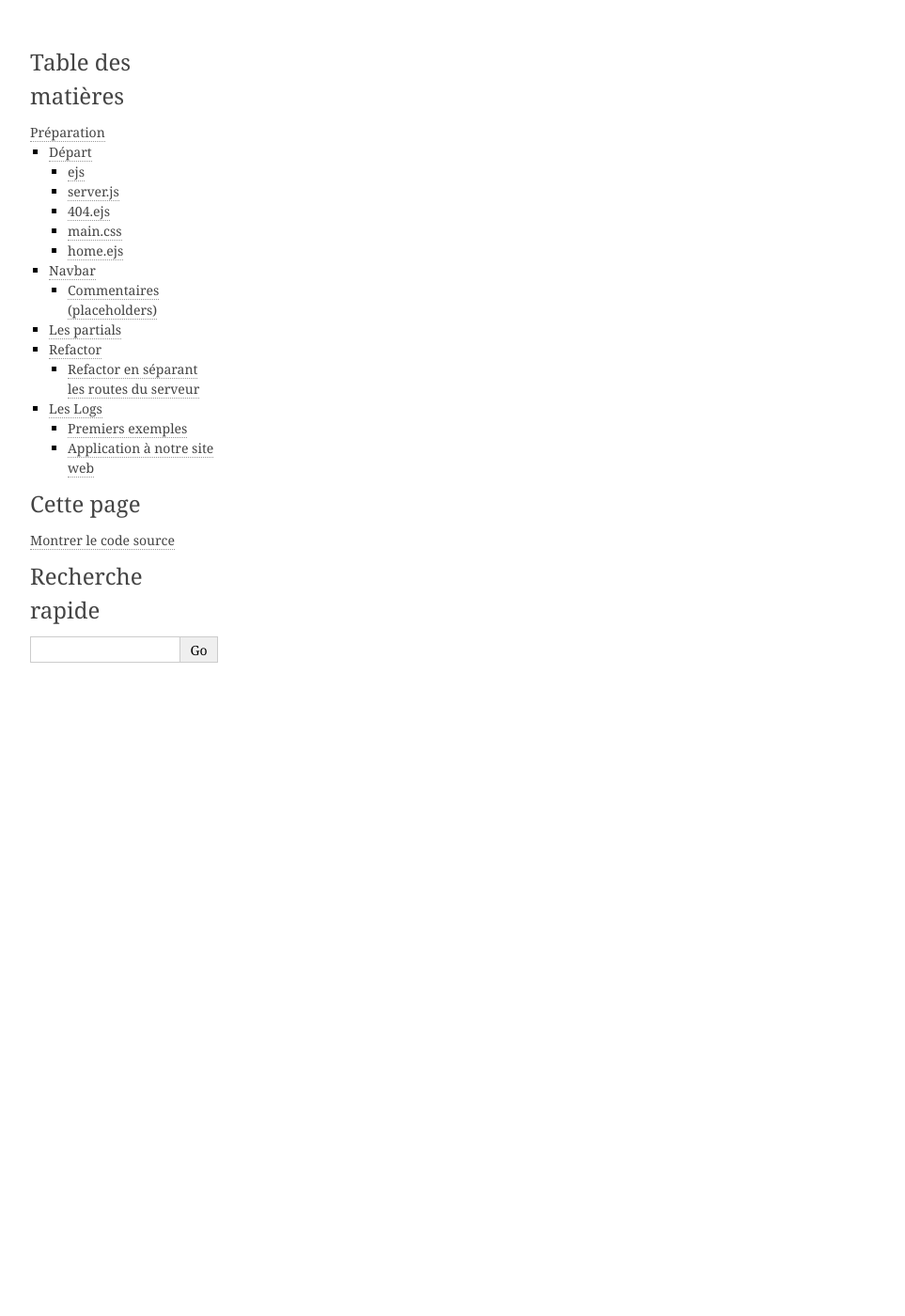
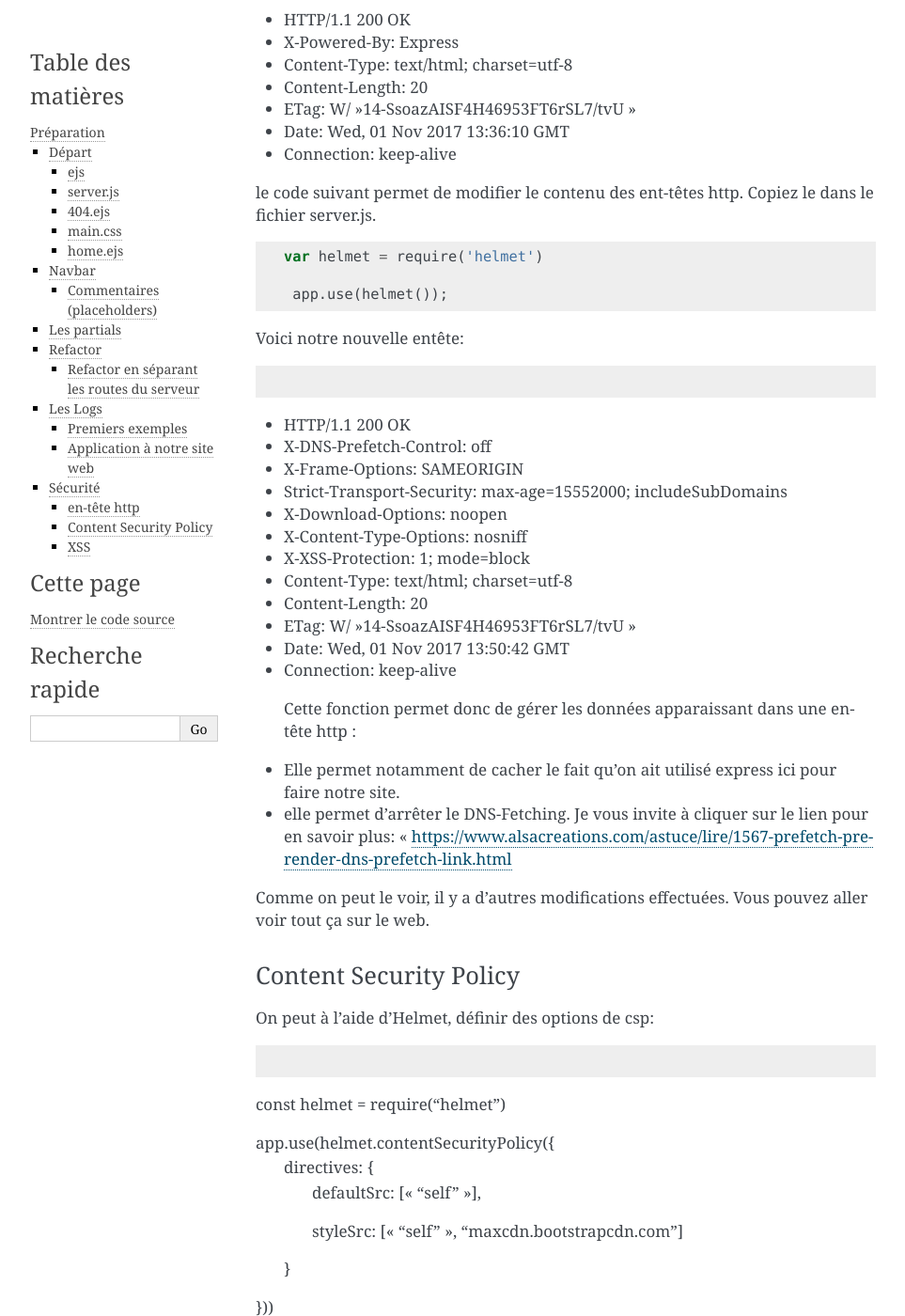
Before and after one commit to FrancoisBrucker/web_serveur, a Sphinx documentation site: the page built from source/cours_3_1_1_preparation.rst, in a window 1280 px wide and 1400 px high, scrolled down 14206 px. Shown: the whole window at 94% size, without its empty margins (148-1111 px from the left). Built offline with Sphinx 7.4.7, drawn with Linux system fonts in a browser that asks for light colours; some of the changed text lies outside the part shown.

Commit message:
add helmet

```diff
--- a/source/cours_3_1_1_preparation.rst
+++ b/source/cours_3_1_1_preparation.rst
@@ -639,3 +639,108 @@ Celle-ci ajoute les middlewares pour pouvoir exploiter Winston avec Express. Et
   app.use(newLogger) // On utilise notre logger à chaque requête (Applique un next par défaut)
 
 Si tout se passe bien, votre fichier log devrait se remplir d'un nouveau log au format json à chaque nouvelle requète. Dans le log, on trouve tout un tas de données (Pas toute utiles, mais l'administrateur peut trier ensuite) sur la requète, comme sa date, son url, etc.
+
+
+Sécurité
+======
+
+A present, nous allons parler sécurité.
+La **sécurité** d'un site est un problème très important à prendre en compte lorsque l'on en crée un, sans quoi un utilisateur malveillant pourrait récupérer les données contenues sur vos pages !
+Node.js propose un module permettant de mettre en place quelques options de sécurité (nous n'en verrons que quelques unes, mais vous pouvez aller voir par vous même les autres !),  il s'agit de **Helmet**.
+
+Comme toujours, on commence par :
+
+ :code:`npm install helmet --save`,
+
+en-tête http
+^^^^^^^^
+Les en-têtes http contiennent de nombreuses données, il faut donc y attacher une importance particulière.
+
+Voilà quoi ressemble une entête http sans Helmet (vous pouvez voir vos entêtes http lorsque vous faites une requête, soit directement sur le navigateur: https://o7planning.org/fr/11631/comment-afficher-les-en-tetes-http-dans-google-chrome pour chrome, ou sur powershell, avec la commancd **curl**):
+
+.. code-block:: js
+
+- HTTP/1.1 200 OK
+- X-Powered-By: Express
+- Content-Type: text/html; charset=utf-8
+- Content-Length: 20
+- ETag: W/"14-SsoazAISF4H46953FT6rSL7/tvU"
+- Date: Wed, 01 Nov 2017 13:36:10 GMT
+- Connection: keep-alive
+
+
+
+le code suivant permet de modifier le contenu des ent-têtes http. Copiez le dans le fichier server.js.
+
+.. code-block:: js
+
+   var helmet = require('helmet')
+
+    app.use(helmet());
+
+Voici notre nouvelle entête:
+
+.. code-block:: js
+
+- HTTP/1.1 200 OK
+- X-DNS-Prefetch-Control: off
+- X-Frame-Options: SAMEORIGIN
+- Strict-Transport-Security: max-age=15552000; includeSubDomains
+- X-Download-Options: noopen
+- X-Content-Type-Options: nosniff
+- X-XSS-Protection: 1; mode=block
+- Content-Type: text/html; charset=utf-8
+- Content-Length: 20
+- ETag: W/"14-SsoazAISF4H46953FT6rSL7/tvU"
+- Date: Wed, 01 Nov 2017 13:50:42 GMT
+- Connection: keep-alive
+
+ Cette fonction permet donc de gérer les données apparaissant dans une en-tête http :
+- Elle permet notamment de cacher le fait qu'on ait utilisé express ici pour faire notre site.
+- elle permet d'arrêter le DNS-Fetching. Je vous invite à cliquer sur le lien pour en savoir plus: "https://www.alsacreations.com/astuce/lire/1567-prefetch-prerender-dns-prefetch-link.html
+
+
+
+Comme on peut le voir, il y a d'autres modifications effectuées. Vous pouvez aller voir tout ça sur le web.
+
+Content Security Policy
+^^^^^^^^
+
+On peut à l'aide d'Helmet, définir des options de csp:
+
+.. code-block:: text
+
+const helmet = require('helmet')
+
+app.use(helmet.contentSecurityPolicy({
+  directives: {
+    defaultSrc: ["'self'"],
+
+    styleSrc: ["'self'", 'maxcdn.bootstrapcdn.com']
+  }
+}))
+
+
+
+Par exemple, la ligne **defaultSrc** permet de définir des contraintes sur les fichiers que l'on peut charger, à partir de leur emplacement. Ici le "self" n'autorise des fichiers que sur notre domaine.
+Il existe beaucoup d'autres options, permettant de gérer des provenances de fichiers par exemple, mais je ne les citerai pas ici, car il y en a un grand nombre.
+
+
+XSS
+^^^^^^^^
+
+Enfin, un des derniers problèmes dont nous allons parler est l'injection de code ou XSS : Via l'url, un utilisateur malveillant peut injecter du code qui va effectuer des actions sur votre serveur comme par exemple récupérer des données.
+Pour l'éviter , Helmet propose la fonction **xssFilter()**.
+
+Il vous suffit de rentrer ce code dans server.js :
+
+.. code-block:: js
+
+app.use(helmet.xssFilter());
+
+**Attention :**
+
+La fonction XSS-filter peut poser certains soucis avec des vieilles version d'internet explorer par exemple, voire faciliter les attaques XSS ironiquement !
+Faites donc attention en utilisant cette fonction.
+
+C'était un petit survol d'Helmet afin de vous montrer comment gérer la sécurité de son site, comme je l'ai dit précedemment, il existe d'autres fonctionnalités afin de rendre votre site encore plus sécurisé!
```
